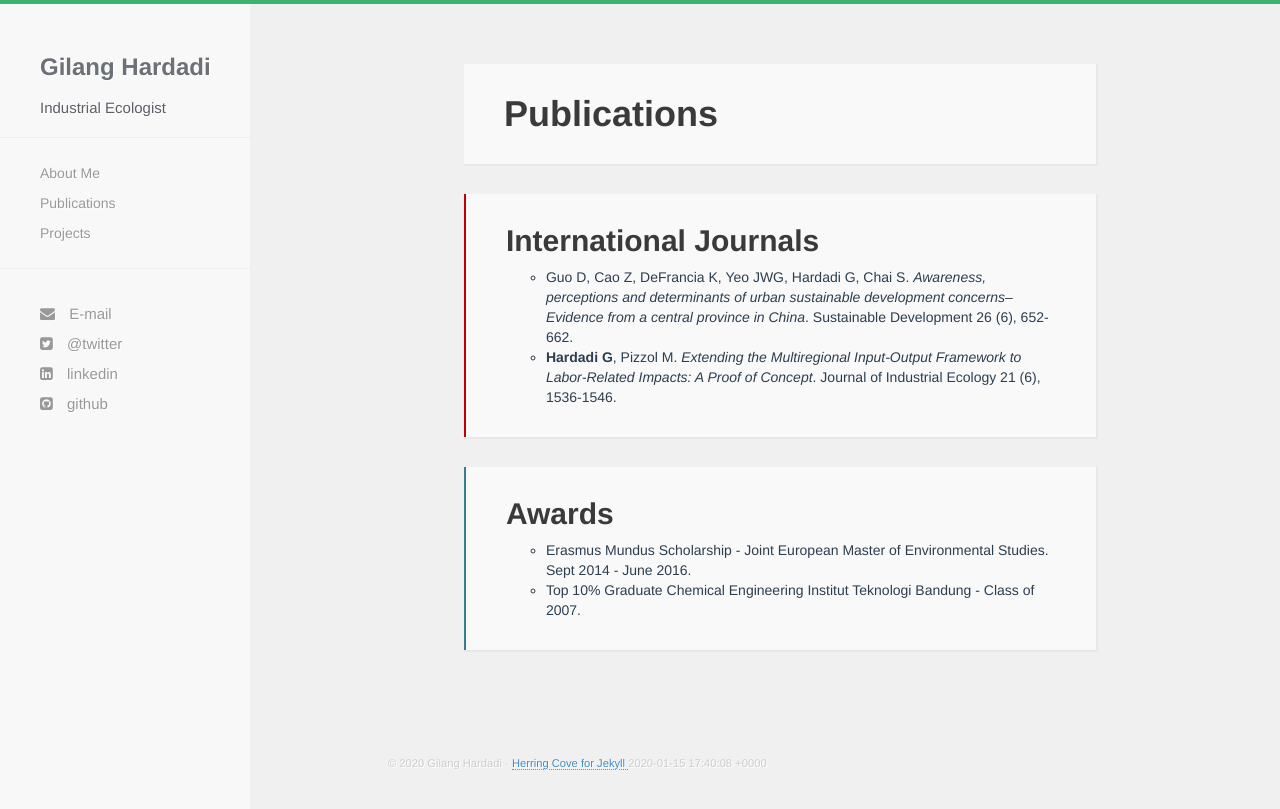
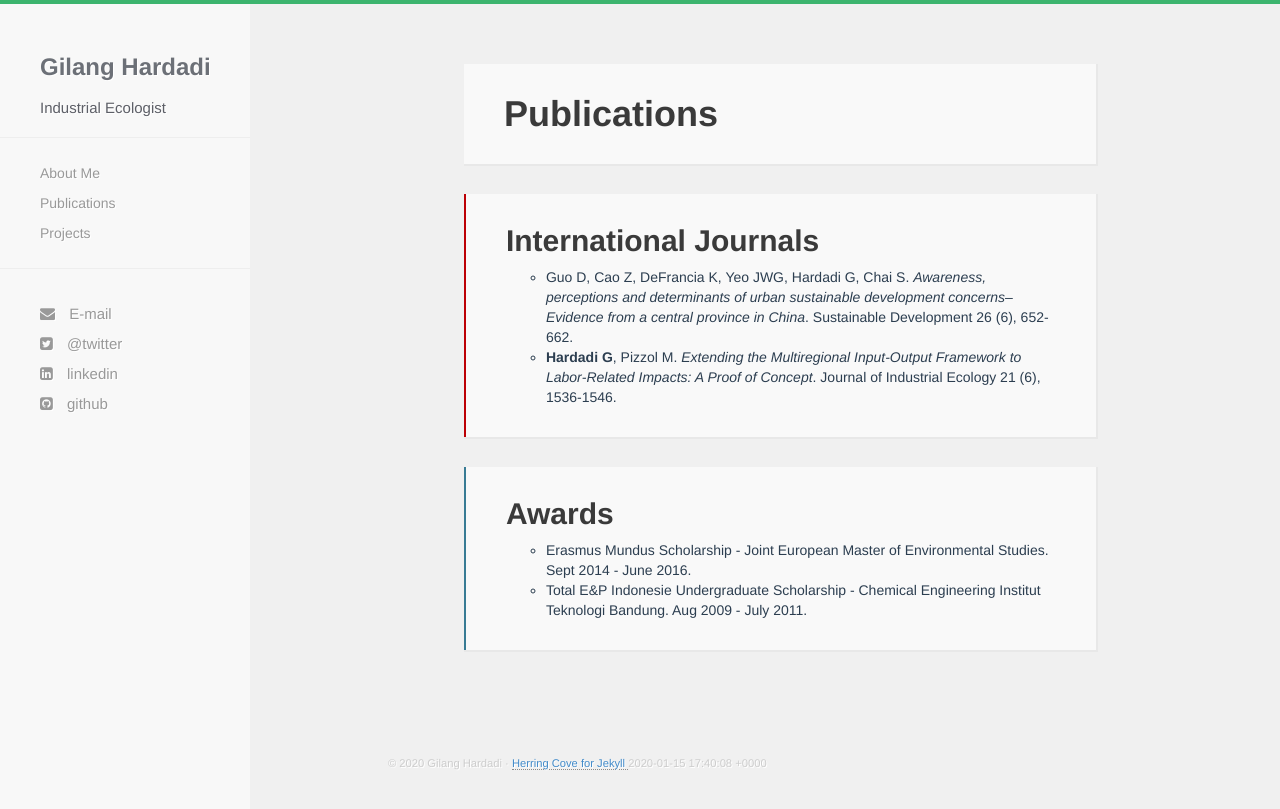
Before and after one commit to ghardadi/gilang.github.io, a Jekyll site: the page built from publications.html, in a window 1280 px wide. Shown: the top 809 px of the page. Built offline with Jekyll 4.4.1, drawn with Linux system fonts in a browser that asks for light colours; nearby versions of some CDN libraries.

Commit message:
Update publications.html

```diff
--- a/publications.html
+++ b/publications.html
@@ -18,7 +18,7 @@ title: Publications
       <h2>Awards</h2>
   <ul class="dot">
   <li>Erasmus Mundus Scholarship - Joint European Master of Environmental Studies. Sept 2014 - June 2016.</li>
-  <li>Top 10% Graduate Chemical Engineering Institut Teknologi Bandung - Class of 2007.</li>
+  <li>Total E&P Indonesie Undergraduate Scholarship - Chemical Engineering Institut Teknologi Bandung. Aug 2009 - July 2011.</li>
   </ul>
     </div>
 
```
